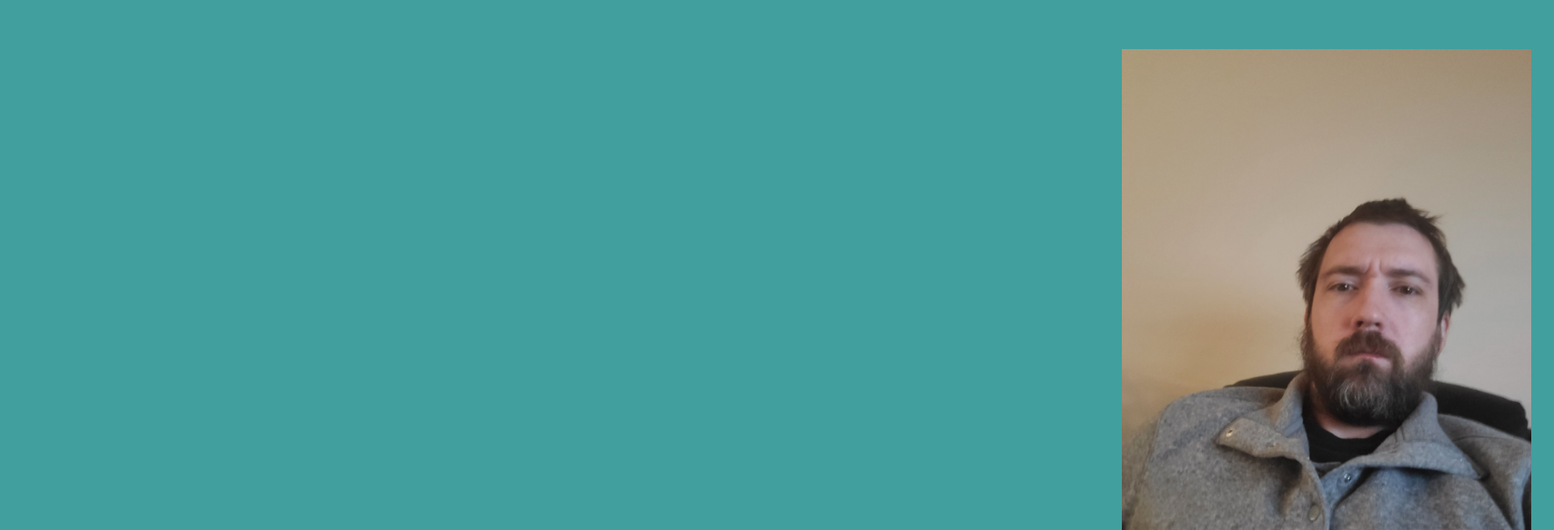
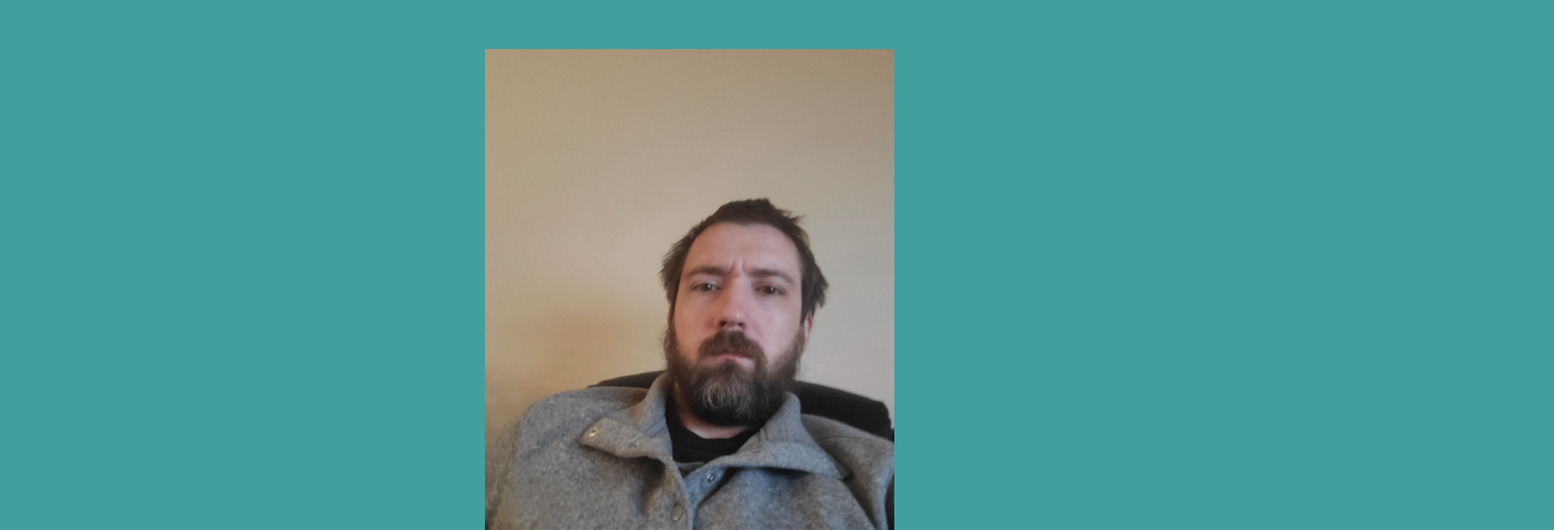
Before and after one commit to ErnestHase/portfolio, a plain HTML site: page index.html in a window 1280 px wide. Shown: the part 117-700 px from the top of the page at 91% size, 1708 px wide, since content can reach past the window. Drawn offline with Linux system fonts and the light colour scheme.

Commit message:
Update style.css

```diff
--- a/style.css
+++ b/style.css
@@ -24,7 +24,8 @@ h3{
 }
 
 img{
-  padding: 25px 25px 25px 1225px
+  padding: 25px 25px 25px 25px;
+  margin-left: 500px
 }
 
 p{
```
